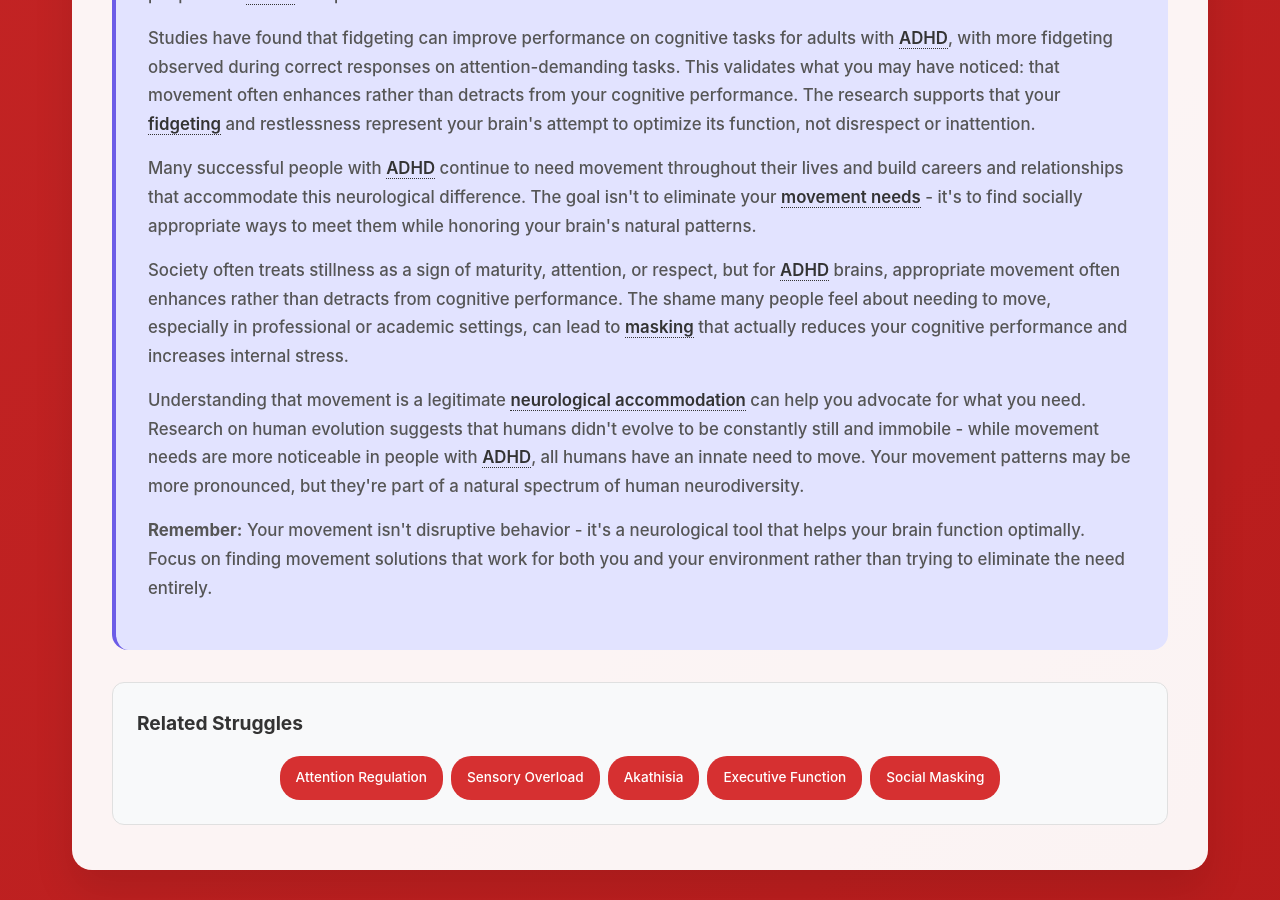
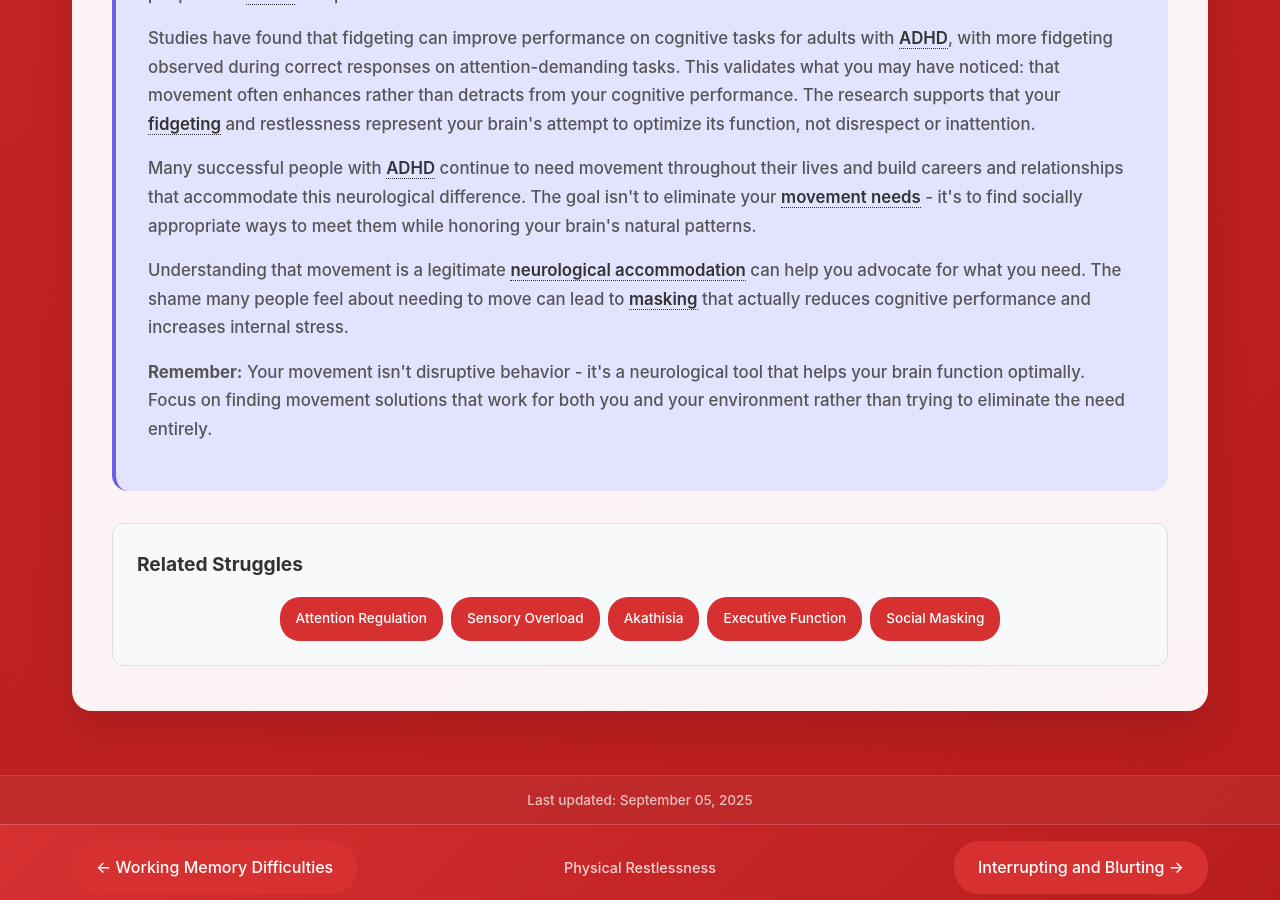
Before and after one commit to neurodivergent-survival-guide/neurodivergent-survival-guide, a Jekyll site: the page built from struggles/physical-restlessness.html, in a window 1280 px wide and 900 px high, scrolled down 4444 px. Built offline with Jekyll 4.4.1, drawn with Linux system fonts in a browser that asks for light colours.

Commit message:
Update physical-restlessness.html

```diff
--- a/struggles/physical-restlessness.html
+++ b/struggles/physical-restlessness.html
@@ -124,9 +124,7 @@ search_terms: ["can't sit still", "need to move", "fidgeting constantly", "restl
 
         <p>Many successful people with <span class="jargon">ADHD<span class="tooltip">Attention-Deficit/Hyperactivity Disorder - brain differences affecting attention, impulse control, and executive function</span></span> continue to need movement throughout their lives and build careers and relationships that accommodate this neurological difference. The goal isn't to eliminate your <span class="jargon">movement needs<span class="tooltip">Your nervous system's requirement for physical activity to maintain optimal function</span></span> - it's to find socially appropriate ways to meet them while honoring your brain's natural patterns.</p>
 
-        <p>Society often treats stillness as a sign of maturity, attention, or respect, but for <span class="jargon">ADHD<span class="tooltip">Attention-Deficit/Hyperactivity Disorder - brain differences affecting attention, impulse control, and executive function</span></span> brains, appropriate movement often enhances rather than detracts from cognitive performance. The shame many people feel about needing to move, especially in professional or academic settings, can lead to <span class="jargon">masking<span class="tooltip">Suppressing natural neurological needs and behaviors to appear more socially acceptable</span></span> that actually reduces your cognitive performance and increases internal stress.</p>
-
-        <p>Understanding that movement is a legitimate <span class="jargon">neurological accommodation<span class="tooltip">Adjustments that support your brain's natural patterns and needs</span></span> can help you advocate for what you need. Research on human evolution suggests that humans didn't evolve to be constantly still and immobile - while movement needs are more noticeable in people with <span class="jargon">ADHD<span class="tooltip">Attention-Deficit/Hyperactivity Disorder - brain differences affecting attention, impulse control, and executive function</span></span>, all humans have an innate need to move. Your movement patterns may be more pronounced, but they're part of a natural spectrum of human neurodiversity.</p>
+        <p>Understanding that movement is a legitimate <span class="jargon">neurological accommodation<span class="tooltip">Adjustments that support your brain's natural patterns and needs</span></span> can help you advocate for what you need. The shame many people feel about needing to move can lead to <span class="jargon">masking<span class="tooltip">Suppressing natural neurological needs and behaviors to appear more socially acceptable</span></span> that actually reduces cognitive performance and increases internal stress.</p>
 
         <div class="highlight-box">
             <p><strong>Remember:</strong> Your movement isn't disruptive behavior - it's a neurological tool that helps your brain function optimally. Focus on finding movement solutions that work for both you and your environment rather than trying to eliminate the need entirely.</p>
```
